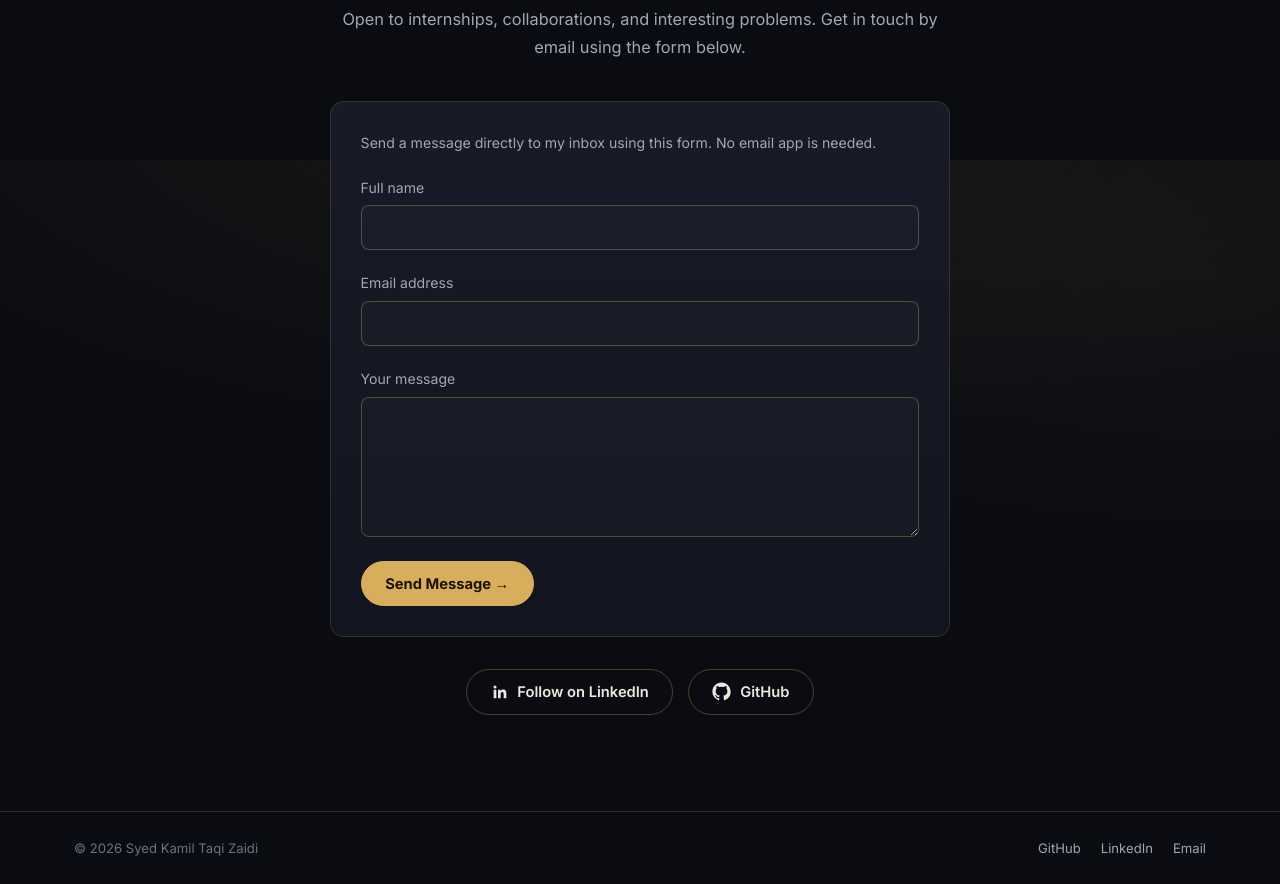
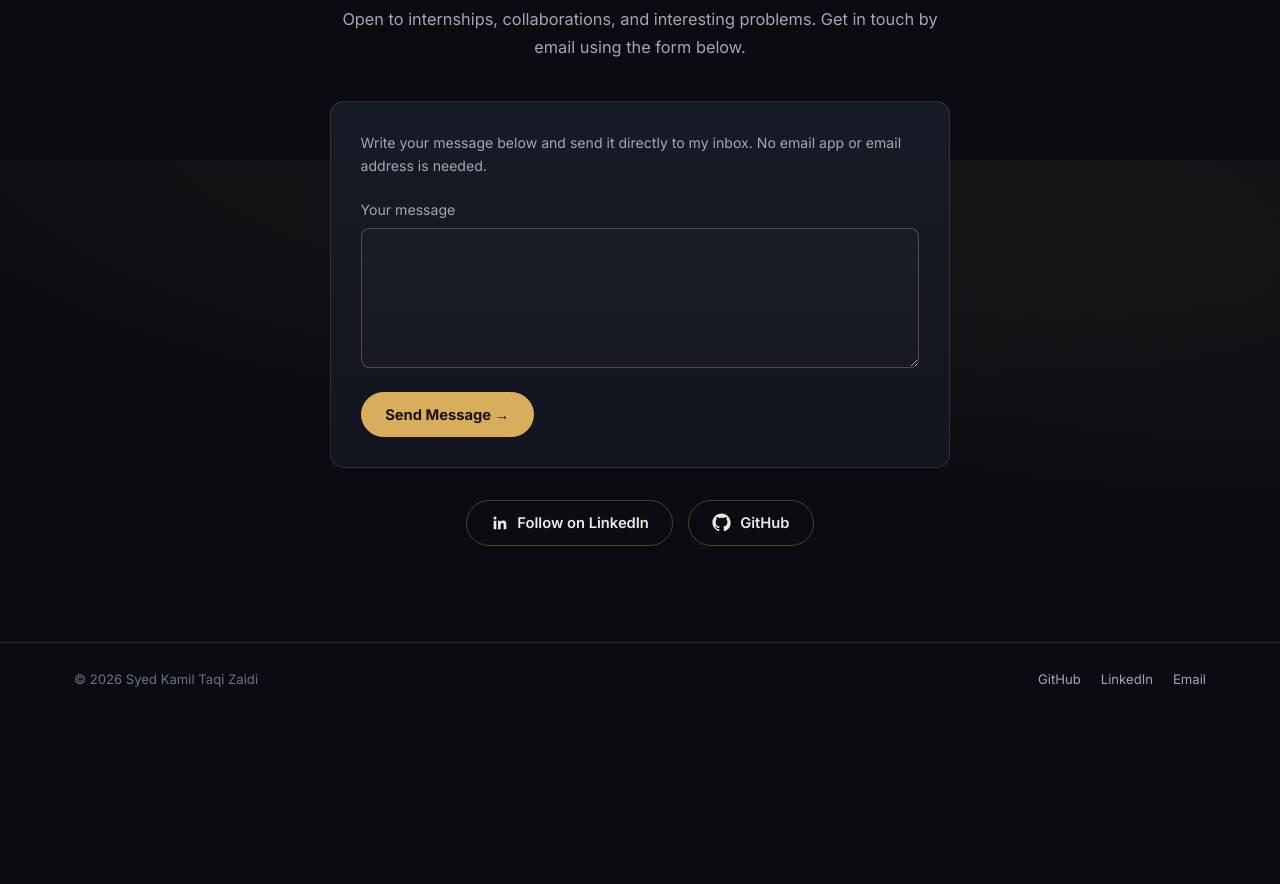
Before and after one commit to kamilcodes14/kamilcodes14.github.io, a React (Vite) app: page / in a window 1280 px wide. Shown: the part 9440-10324 px from the top of the page. After the commit the page ends 10155 px from the top, so only its background shows below. Built offline with nearby package versions, Linux system fonts and the light colour scheme; a web font is replaced by a local one.

Commit message:
Simplify contact form to message-only submission

```diff
--- a/src/pages/Contact.jsx
+++ b/src/pages/Contact.jsx
@@ -29,20 +29,16 @@ export default function Contact() {
     if (isSending) return;
 
     const form = event.currentTarget;
-    const fields = new FormData(form);
-    const name = String(fields.get("name") || "").trim();
-    const email = String(fields.get("email") || "").trim();
-    const message = String(fields.get("message") || "").trim();
+    const message = String(new FormData(form).get("message") || "").trim();
 
-    if (!name || !email || !message) {
-      setNotice("Please enter your name, email address, and message.");
+    if (!message) {
+      setNotice("Please write a message before sending.");
       return;
     }
 
-    fields.set("name", name);
-    fields.set("email", email);
+    const fields = new FormData();
     fields.set("message", message);
-    fields.set("_subject", `Portfolio enquiry from ${name}`);
+    fields.set("_subject", "New message from your portfolio");
 
     setIsSending(true);
     setNotice("Sending your message…");
@@ -92,13 +88,7 @@ export default function Contact() {
 
         <div className="bracket-panel contact__panel">
           <form className="contact__form" onSubmit={handleSubmit} aria-describedby="contact-help">
-            <p id="contact-help" className="contact__help">Send a message directly to my inbox using this form. No email app is needed.</p>
-            <label className="contact__label" htmlFor="name">Full name</label>
-            <input className="contact__input" type="text" id="name" name="name" autoComplete="name" maxLength={100} required disabled={isSending} />
-
-            <label className="contact__label" htmlFor="email">Email address</label>
-            <input className="contact__input" type="email" id="email" name="email" autoComplete="email" maxLength={254} required disabled={isSending} />
-
+            <p id="contact-help" className="contact__help">Write your message below and send it directly to my inbox. No email app or email address is needed.</p>
             <label className="contact__label" htmlFor="message">Your message</label>
             <textarea className="contact__input contact__textarea" id="message" name="message" rows={6} maxLength={3000} required disabled={isSending} />
 
```
